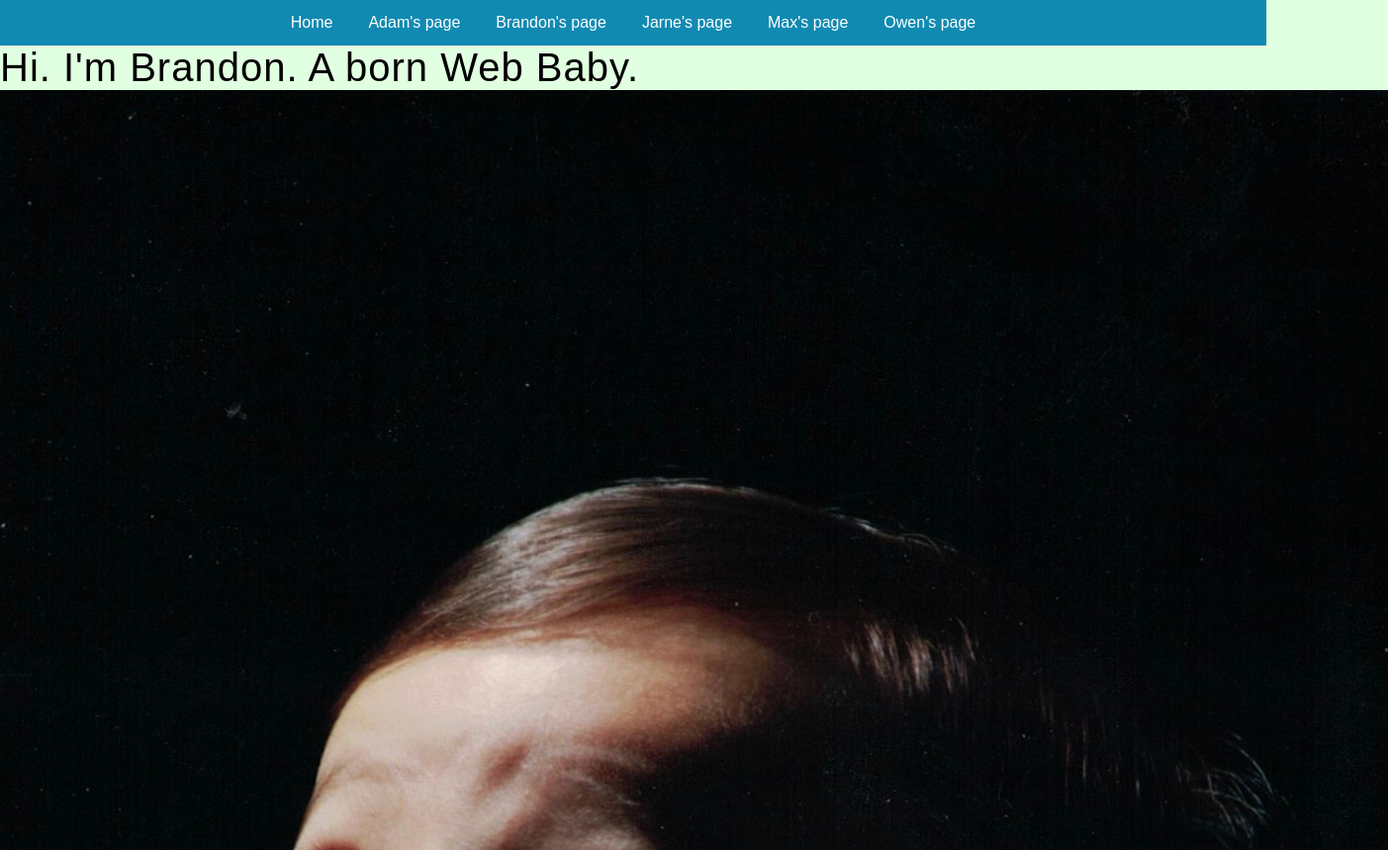
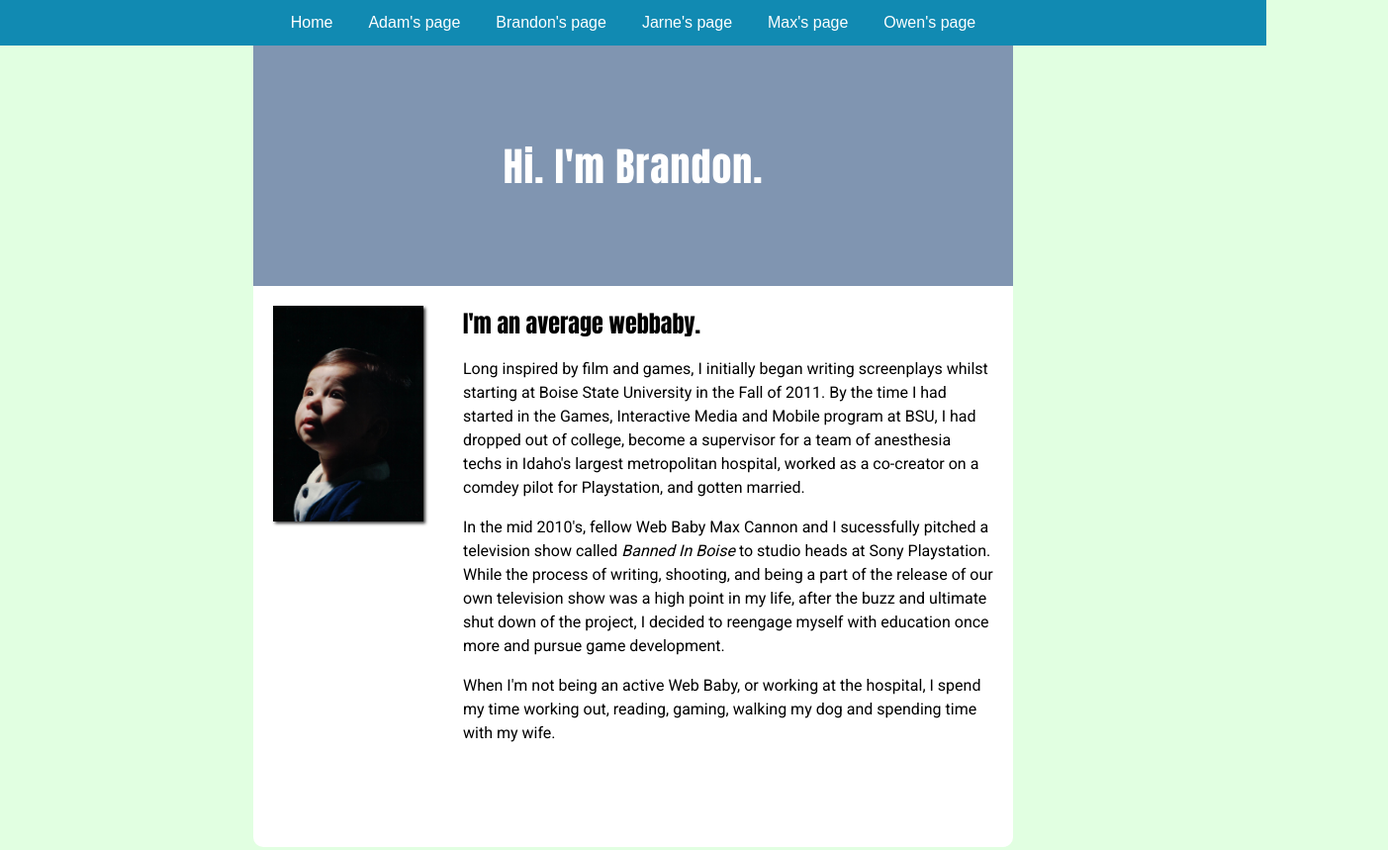
Before and after one commit to MaxCannonWF/MaxCannonWF.github.io, a plain HTML site: page brandon.html in a window 1280 px wide. Shown: the top 859 px of the page at 99% size, 1403 px wide, since content can reach past the window. Drawn offline with Linux system fonts and the light colour scheme; a web font is replaced by a local one.

Commit message:
Updated bio
yup

```diff
--- a/brandon.html
+++ b/brandon.html
@@ -3,11 +3,13 @@
 <html lang="en" xmlns="http://www.w3.org/1999/xhtml">
 <head>
   <link rel="stylesheet" href="styles.css">
+  <link rel="preconnect" href="https://fonts.gstatic.com">
+  <link href="https://fonts.googleapis.com/css2?family=Anton&family=Jomhuria&family=Roboto&family=Sriracha&display=swap" rel="stylesheet">
   <meta charset="utf-8" />
-  <title></title>
+  <title>Brandon's Page</title>
 </head>
-
-<body style="background-color:#e1ffe1;">
+<body>
+<nav>
 <ul class="navigation">
 <li><a href=index.html>Home</a></li>
 <li><a href=adam.html>Adam&apos;s page</a></li>
@@ -16,8 +18,26 @@
 <li><a href=max.html>Max&apos;s page</a></li>
 <li><a href=owen.html>Owen&apos;s page</a></li>
 </ul>
+</nav>
 
-<h1>Hi. I'm Brandon. A born Web Baby.</h1>
-<img src = "images/brandon.JPG" alt = "A true WebBaby.">
+
+
+<div id="Brandon">
+  <div class="top">
+      <h1>Hi. I'm Brandon.</h1>
+  </div>
+  <div class="image">
+    <img src="images/brandon.JPG" alt="Brandon" >
+  </div>
+  <article class="content">
+    <h2>I'm an average webbaby.</h2>
+    <p>Long inspired by film and games, I initially began writing screenplays whilst starting at Boise State University in the Fall of 2011. By the time I had started in the Games, Interactive Media and Mobile program at BSU, I had dropped out of college, become a supervisor for a team of anesthesia techs in Idaho's largest metropolitan hospital, worked as a co-creator on a comdey pilot for Playstation, and gotten married.  </p>
+    <p>In the mid 2010's, fellow Web Baby Max Cannon and I sucessfully pitched a television show called <i>Banned In Boise</i> to studio heads at Sony Playstation. While the process of writing, shooting, and being a part of the release of our own television show was a high point in my life, after the buzz and ultimate shut down of the project, I decided to reengage myself with education once more and pursue game development.</p>
+    <p>When I'm not being an active Web Baby, or working at the hospital, I spend my time working out, reading, gaming, walking my dog and spending time with my wife.</p>
+  </article>
+  <div class="bottom"></div>
+</div>
+
 </body>
+
 </html>
--- a/styles.css
+++ b/styles.css
@@ -167,10 +167,49 @@ aside{
 }
 
 #Brandon{
-    border:1px solid black;
-    background-color:#f3fd9b;
+    background-color: rgb(255, 255, 255);
+    width:60vw;
+    min-height: 75vh;
+    margin:auto;
+    border-radius: 10px;
+    display:grid;
+    grid-template-columns: 25% 1fr 1fr;
+    grid-template-rows: 30% 1fr 1fr 1fr;
+
+    grid-template-areas:
+        "top top top"
+        "image content content"
+        "image content content"
+        "image bottom bottom";
 }
 
+#Brandon .top{
+    grid-area:top;
+    display:flex;
+    justify-content: center;
+    align-content:center;
+    color:rgb(255, 255, 255);
+    background-color: rgb(128, 149, 177);
+}
+
+#Brandon .image{
+    grid-area:image;
+    padding:20px;
+    }
+#Brandon .content{
+        grid-area:content;
+        padding:20px;
+    }
+
+#Brandon .bottom{
+        grid-area:bottom;
+    }
+
+#Brandon img{
+        box-shadow:2px 2px 3px rgb(59, 59, 59);
+        max-width: 100%;
+        height:auto;
+    }
 #Max{
     border:1px solid black;
     background-color:paleturquoise;
```
